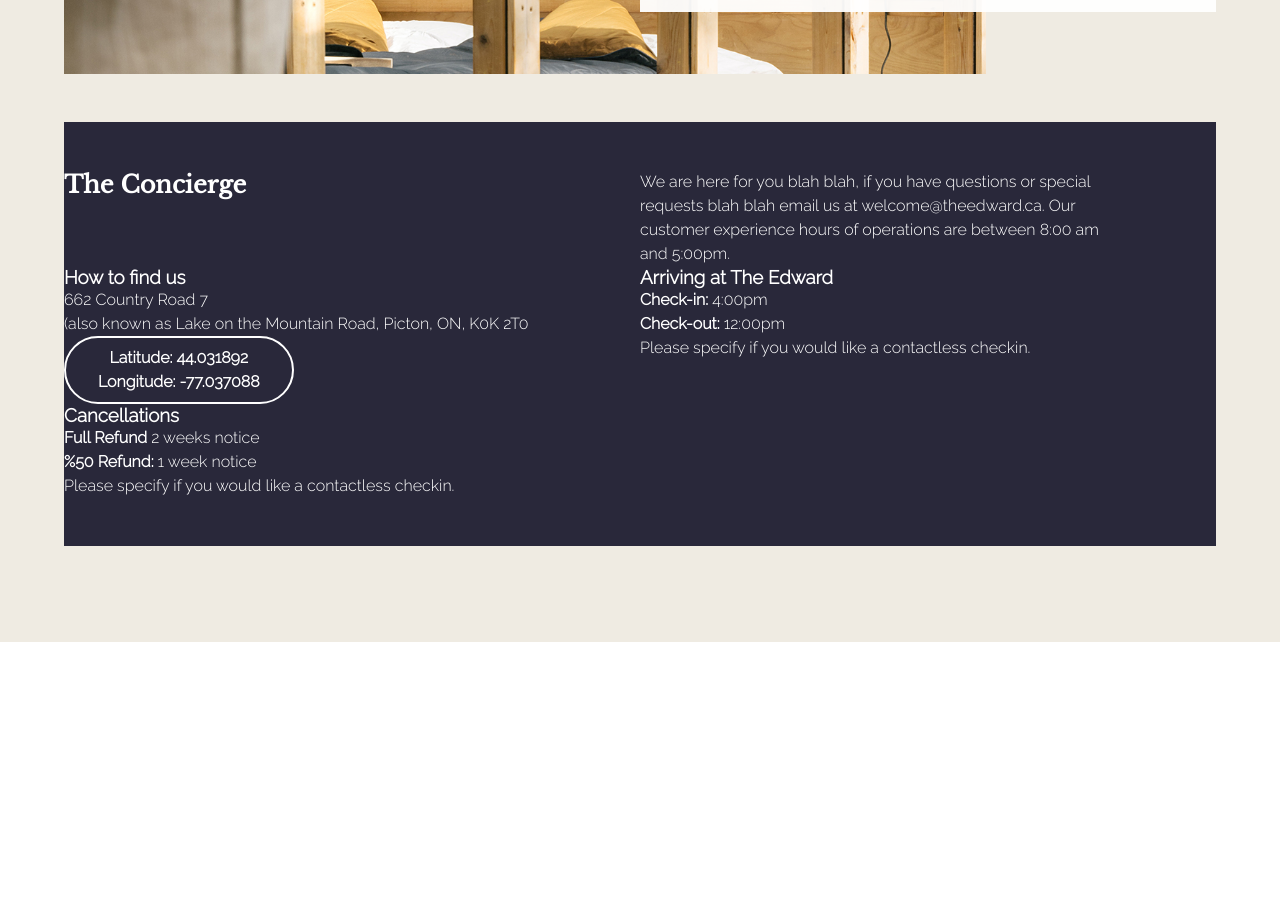
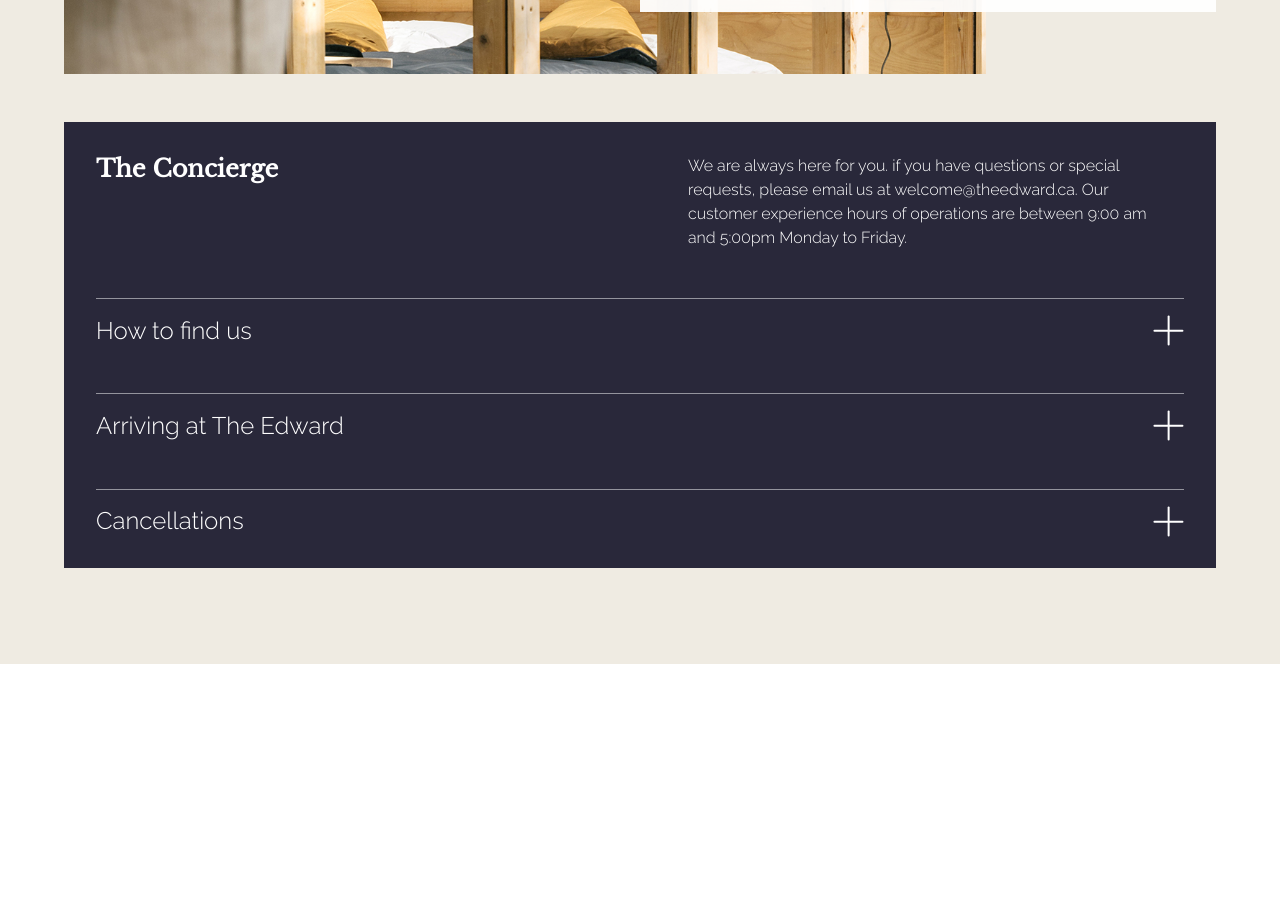
Before and after one commit to Jam52/the-edward, a React (Create React App) app: page / in a window 1280 px wide. Shown: the part 3500-4418 px from the top of the page. Built offline with nearby package versions, Linux system fonts and the light colour scheme.

Commit message:
Add LandingPage Concierge section

```diff
--- a/src/components/Dropdown/Dropdown.js
+++ b/src/components/Dropdown/Dropdown.js
@@ -7,6 +7,7 @@ const Dropdown = (props) => {
 
   return (
     <div className="flow-vert">
+      <div className={styles.divider} />
       <div className={styles.dropdown}>
         <h3 className={styles.dropdown_header}>{props.header}</h3>
         <ToggleButton
@@ -16,7 +17,6 @@ const Dropdown = (props) => {
         />
       </div>
       {isOpen ? props.children : null}
-      <div className={styles.divider} />
     </div>
   );
 };
--- a/src/components/Dropdown/Dropdown.module.scss
+++ b/src/components/Dropdown/Dropdown.module.scss
@@ -13,7 +13,7 @@
 }
 
 .divider {
-  height: 1.5px;
+  height: 1px;
   background-color: white;
-  opacity: 0.8;
+  opacity: 0.5;
 }
--- a/src/views/LandingPage/LandingPage.js
+++ b/src/views/LandingPage/LandingPage.js
@@ -4,6 +4,7 @@ import ImageContainer from '../../components/ImageContainer/ImageContainer';
 import OverviewCard from '../../components/OverviewCard/OverviewCard';
 import Button from '../../components/Button/Button';
 import FadeInTransition from '../../components/FadeInTransition/FadeInTransition';
+import Dropdown from '../../components/Dropdown/Dropdown';
 
 const LandingPage = () => {
   useEffect(() => {
@@ -118,57 +119,67 @@ const LandingPage = () => {
               to="/cabin"
             />
 
-            <section className={`${styles.concierge} section bg--dark`}>
-              <div className={styles.concierge_header}>
-                <h2 className="section_header">The Concierge</h2>
+            <section className={`flow-vert-lg inner-section bg--dark`}>
+              <div className="split">
+                <h2>The Concierge</h2>
                 <p>
-                  We are here for you blah blah, if you have questions or
-                  special requests blah blah email us at welcome@theedward.ca.
-                  Our customer experience hours of operations are between 8:00
-                  am and 5:00pm.
+                  We are always here for you. if you have questions or special
+                  requests, please email us at welcome@theedward.ca. Our
+                  customer experience hours of operations are between 9:00 am
+                  and 5:00pm Monday to Friday.
                 </p>
               </div>
-              <div className={styles.concierge_details}>
-                <div className={styles.concierge_section}>
-                  <h3>How to find us</h3>
+              <Dropdown header="How to find us" color="white">
+                <div className="split">
+                  <div></div>
+                  <div className="flow-vert">
                     <p>
-                    662 Country Road 7 <br /> (also known as Lake on the
-                    Mountain Road, Picton, ON, K0K 2T0
+                      Latitude: 44.031892 <br /> Longitude: -77.037088
                     </p>
                     <a
+                      className="btn--small btn btn--dark"
                       target="_blank"
-                    aria-label="to google maps"
                       rel="noreferrer"
                       href="https://www.google.com/maps/place/The+Edward+Bed+%26+Breakfast/@44.0317706,-77.0398409,17z/data=!3m1!4b1!4m8!3m7!1s0x89d7c8cb02908139:0xdf06b6bf77c6a155!5m2!4m1!1i2!8m2!3d44.0317706!4d-77.0376522"
                     >
-                    <div className="btn btn--dark btn--small">
-                      <b>Latitude:</b> 44.031892
+                      Open in Maps
+                    </a>
+                    <p>
+                      662 County Road 7 <br />
+                      (also known as Lake on the Mountain Road)
                       <br />
-                      <b>Longitude:</b> -77.037088
-                    </div>
-                  </a>
-                </div>
-                <div className={styles.concierge_section}>
-                  <h3>Arriving at The Edward</h3>
-                  <p>
-                    <b>Check-in:</b> 4:00pm
+                      Picton, ON,
+                      <br />
+                      K0K 2T0
                     </p>
-                  <p>
-                    <b>Check-out:</b> 12:00pm
-                  </p>
-                  <p>Please specify if you would like a contactless checkin.</p>
-                </div>
-                <div className={styles.concierge_section}>
-                  <h3>Cancellations</h3>
-                  <p>
-                    <b>Full Refund</b> 2 weeks notice
-                  </p>
-                  <p>
-                    <b>%50 Refund:</b> 1 week notice
-                  </p>
-                  <p>Please specify if you would like a contactless checkin.</p>
                   </div>
                 </div>
+              </Dropdown>
+              <Dropdown header="Arriving at The Edward" color="white">
+                <div className="split">
+                  <div></div>
+                  <p style={{ maxWidth: '30ch' }}>
+                    Check-in: <strong>4:00pm</strong>
+                    <br />
+                    Check-out: <strong>12:00pm</strong>
+                    <br />
+                    Please specify if you would prefer a contactless check-in
+                    upon making your reservation.
+                  </p>
+                </div>
+              </Dropdown>
+              <Dropdown header="Cancellations" color="white">
+                <div className="split">
+                  <div></div>
+                  <p style={{ maxWidth: '30ch' }}>
+                    For full refund: <strong>1 week notice</strong>
+                    <br />
+                    <br />
+                    Should your plans change, a written cancellation email is
+                    required a minimum of 7 days prior to your booking date.
+                  </p>
+                </div>
+              </Dropdown>
             </section>
           </div>
         </section>
```
Lines whose indentation alone changed are shown as unchanged.
